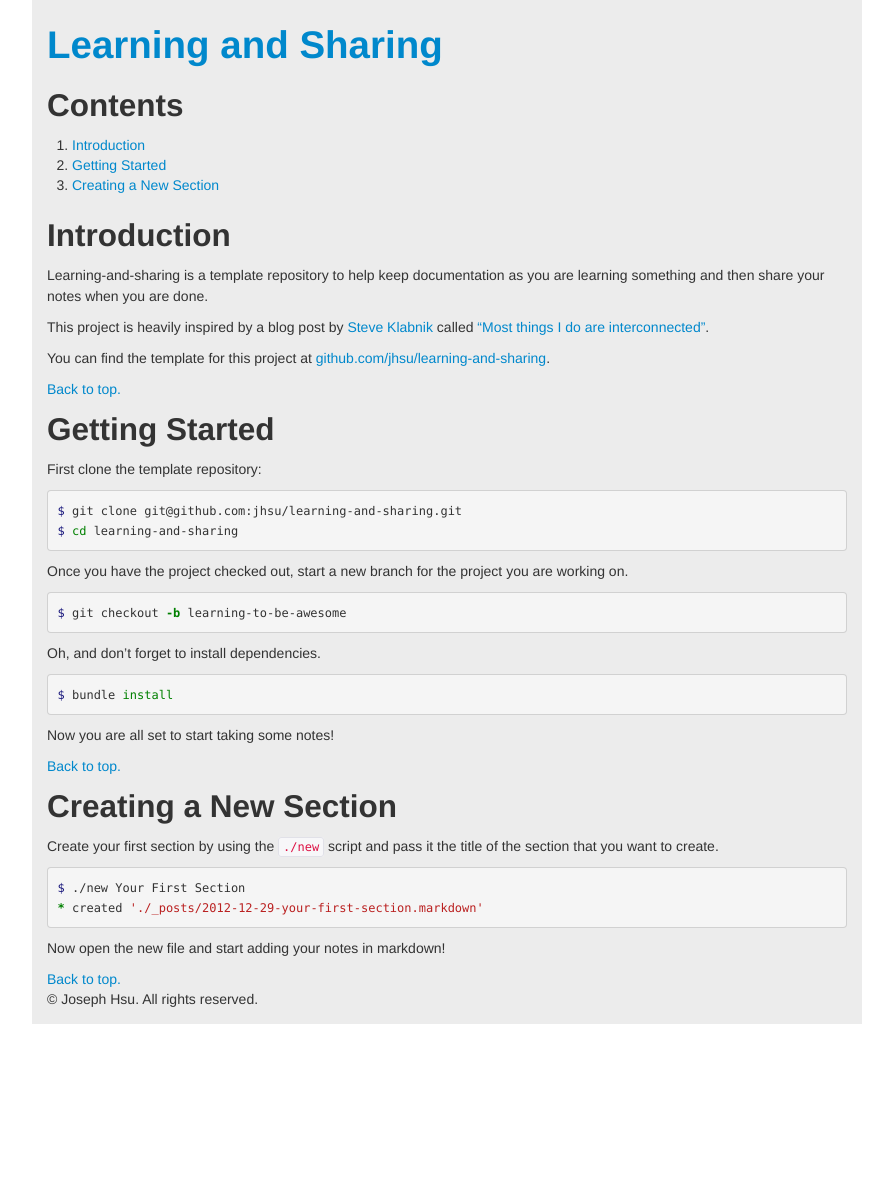
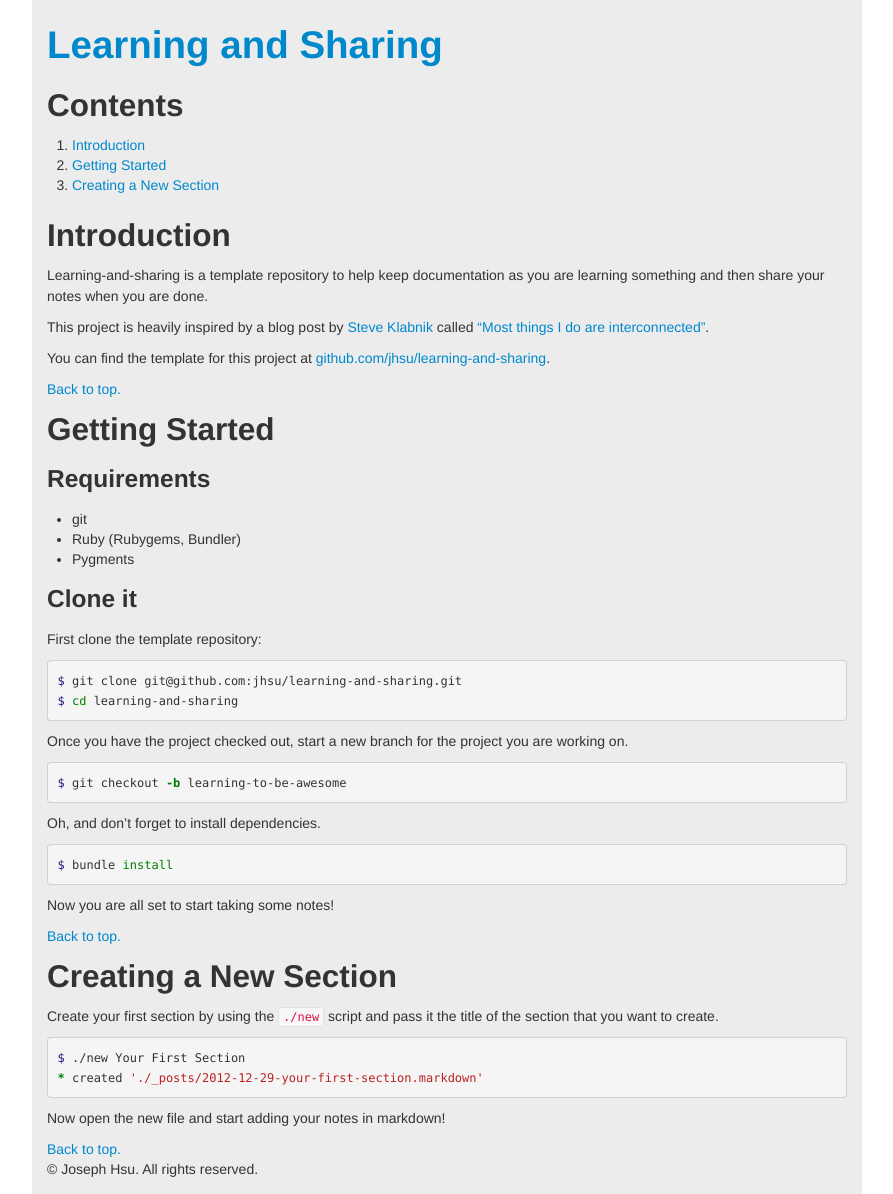
Before and after one commit to jhsu/learning-and-sharing, a Jekyll site: the page built from index.html, in a window 1280 px wide. Shown: the whole page, without its empty margins (193-1086 px from the left). Built offline with Jekyll 4.4.1, drawn with Linux system fonts in a browser that asks for light colours; Markdown is read by kramdown in place of the engine named in the settings; before the commit the page ends 1024 px from its top, so only the background shows below that.

Commit message:
add requirements

```diff
--- a/_posts/2012-12-28-getting-started.markdown
+++ b/_posts/2012-12-28-getting-started.markdown
@@ -2,6 +2,14 @@
 title: Getting Started
 permalink: getting-started
 ---
+
+### Requirements
+
+* git
+* Ruby (Rubygems, Bundler)
+* Pygments
+
+### Clone it
 
 First clone the template repository:
 
```
